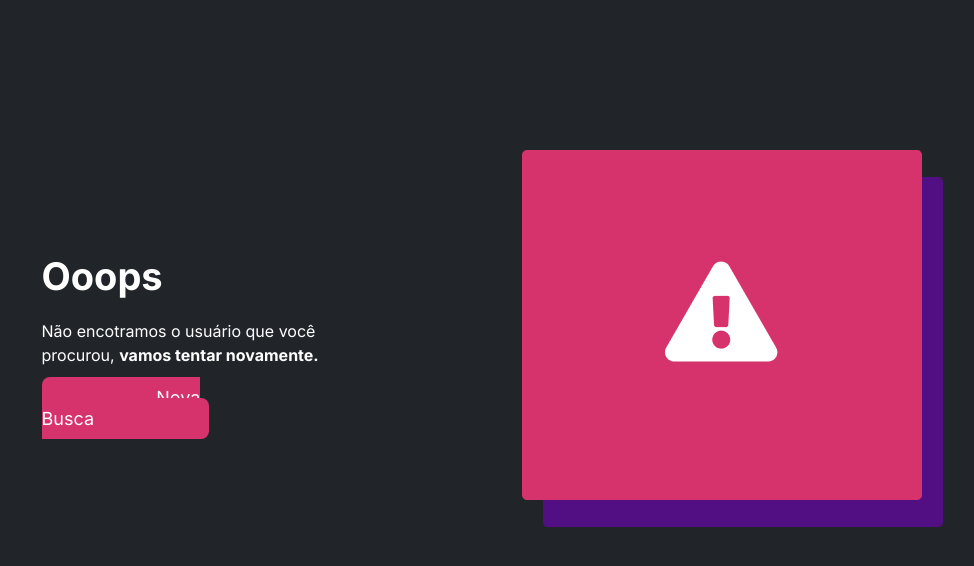
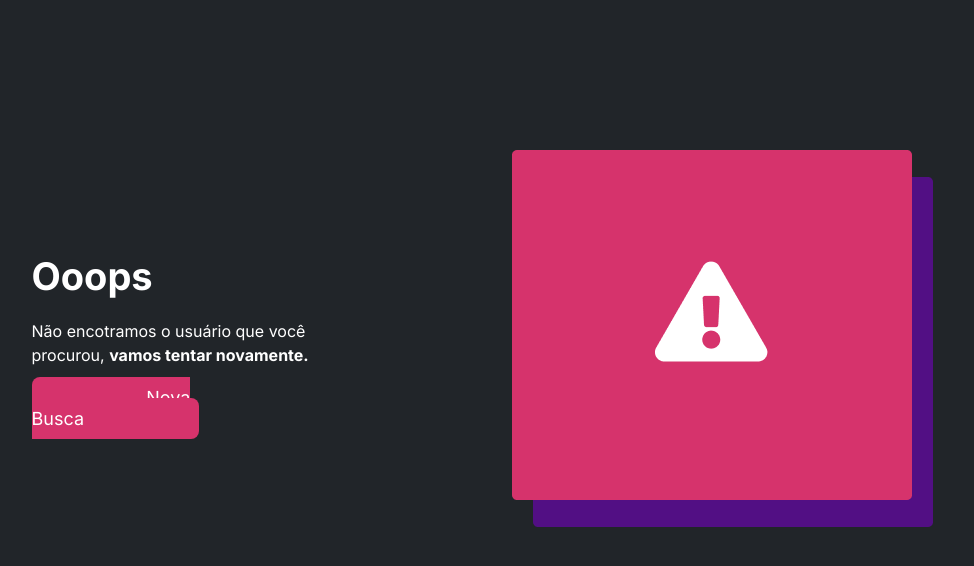
Before and after one commit to Kenzie-Academy-Brasil-Developers/gitSearchBase-danielviana10, a plain HTML site: page src/pages/error.html in a window 1280 px wide. Shown: the whole page, without its empty margins (158-1132 px from the left). Drawn offline with Linux system fonts and the light colour scheme.

Commit message:
atribuicao-de-width/index/error

```diff
--- a/src/styles/body.css
+++ b/src/styles/body.css
@@ -1,5 +1,5 @@
 body{
-  width: 1300px;
+  width: 1400px;
   height: 10rem;
   background-image: linear-gradient(to left, var(--color-grey-2) 50%, var(--color-brand-1) 50%);
   max-width: 100%;
--- a/src/styles/error.css
+++ b/src/styles/error.css
@@ -1,7 +1,8 @@
 body{
-    width: 1300px;
+    width: 1400px;
     background-color: var(--color-grey-2);
     font-family: var(--font-primary);
+    max-width: 100%;
 }
 main{
     display: flex;
```
